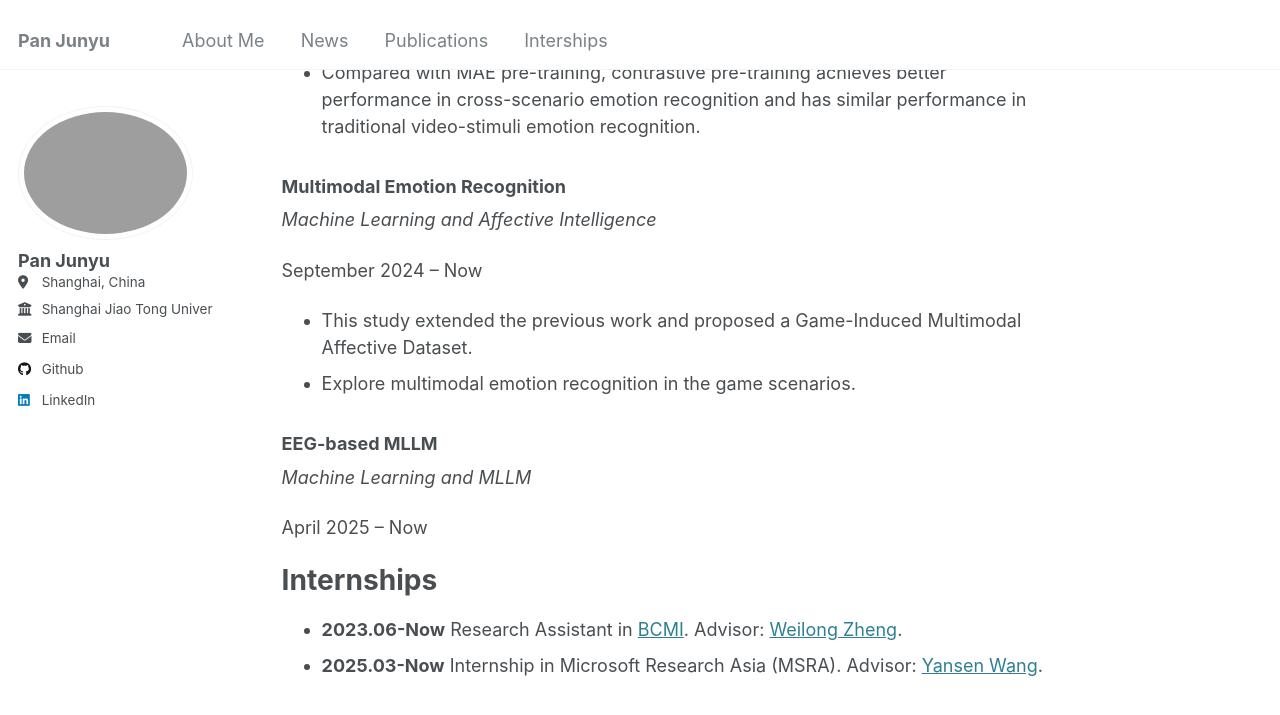
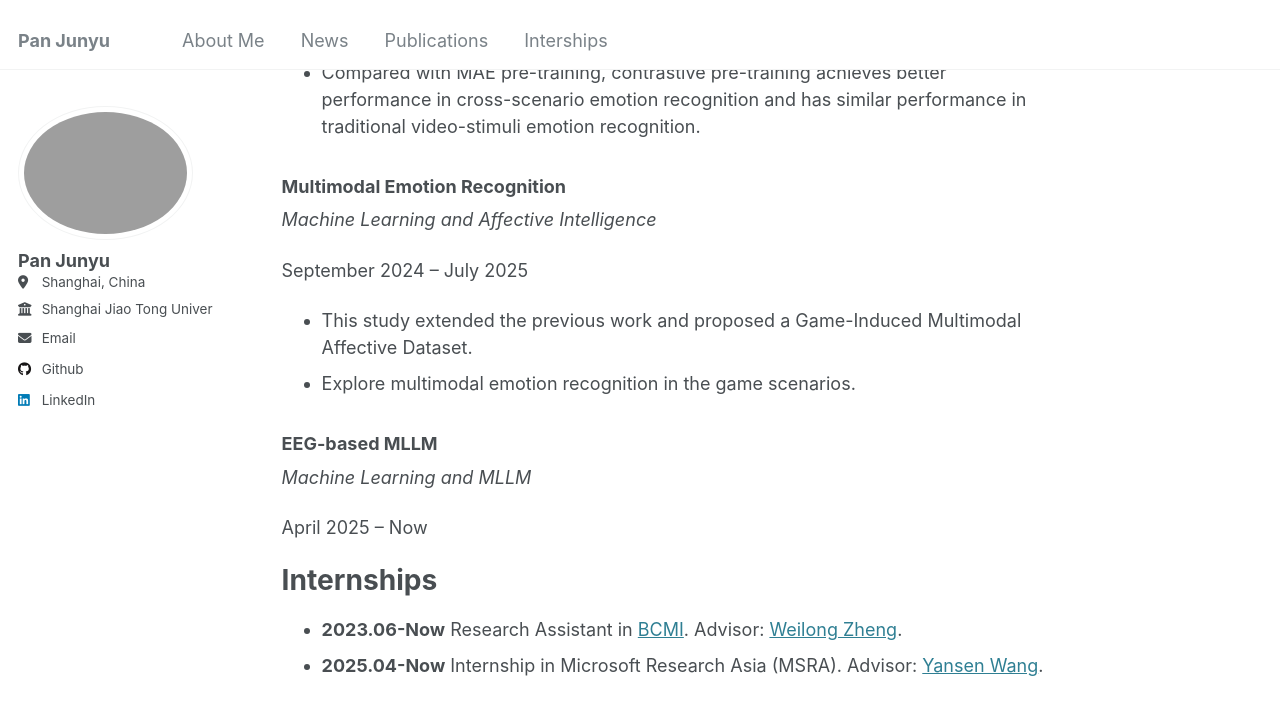
Before and after one commit to AlbertMentat/AlbertMentat.github.io, a Jekyll site: the page built from _pages/about.md, in a window 1280 px wide and 900 px high, scrolled down 1447 px. Shown: the top 715 px of the window. Built offline with Jekyll 4.4.1, drawn with Linux system fonts in a browser that asks for light colours.

Commit message:
Update about.md

```diff
--- a/_pages/about.md
+++ b/_pages/about.md
@@ -44,7 +44,7 @@ July 2024 -- April 2025
 ### Multimodal Emotion Recognition
 *Machine Learning and Affective Intelligence*
 
-September 2024 -- Now
+September 2024 -- July 2025
 - This study extended the previous work and proposed a Game-Induced Multimodal Affective Dataset.
 - Explore multimodal emotion recognition in the game scenarios.
 
@@ -56,4 +56,4 @@ April 2025 -- Now
 Internships
 ======
 - **2023.06-Now** Research Assistant in [BCMI](https://bcmi.sjtu.edu.cn/). Advisor: [Weilong Zheng](https://weilongzheng.github.io/).
-- **2025.03-Now** Internship in Microsoft Research Asia (MSRA). Advisor: [Yansen Wang](https://www.microsoft.com/en-us/research/people/yansenwang/).
+- **2025.04-Now** Internship in Microsoft Research Asia (MSRA). Advisor: [Yansen Wang](https://www.microsoft.com/en-us/research/people/yansenwang/).
```
